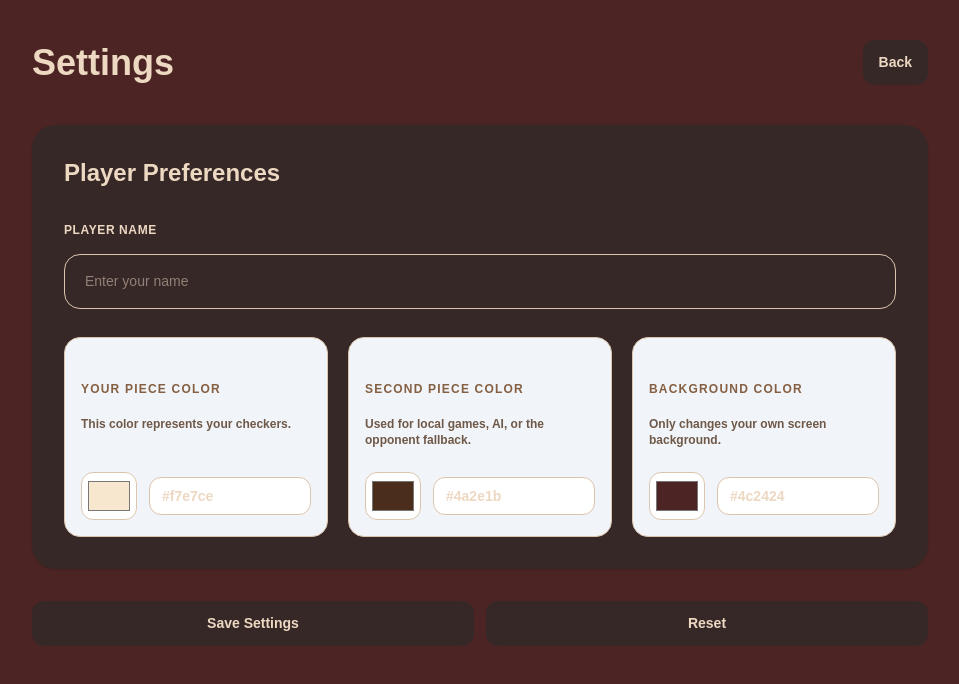
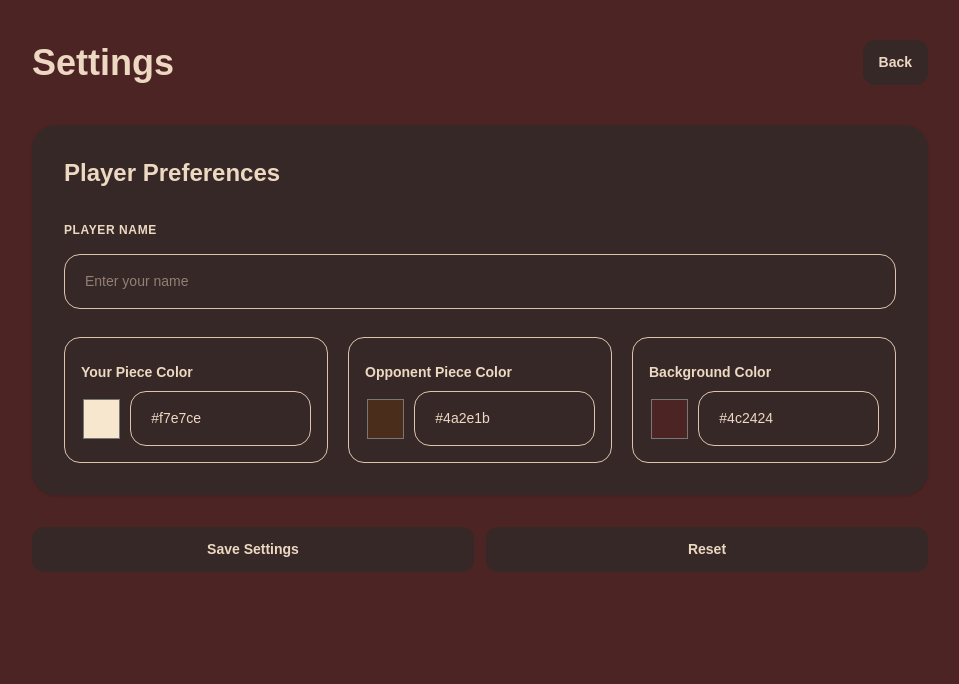
Before and after one commit to Lucas-Urbanski/Checkers, a Next.js app: page /settings in a window 1280 px wide. Shown: the top 684 px of the page, without its empty margins (160-1119 px from the left). Built offline with nearby package versions, Linux system fonts and the light colour scheme.

Commit message:
style update

```diff
--- a/app/game/page.tsx
+++ b/app/game/page.tsx
@@ -1,23 +1,10 @@
 "use client";
 
+import type { BoardState, PieceValue } from "@/types/board";
+import { useSettings } from "@/themes/context";
 import { useState } from "react";
 import "@/styles/square.css";
 import "@/styles/piece.css";
-
-type PieceValue = "dark" | "light" | null;
-type BoardState = PieceValue[][];
-
-type CheckerSettings = {
-  myPieceColor: string;
-  opponentPieceColor: string;
-  backgroundColor: string;
-};
-
-const DEFAULT_SETTINGS: CheckerSettings = {
-  myPieceColor: "#f7e7ce",
-  opponentPieceColor: "#4a2e1b",
-  backgroundColor: "#4c2424",
-};
 
 const DEFAULT_BOARD: BoardState = [
   [null, "dark", null, "dark", null, "dark", null, "dark"],
@@ -30,35 +17,16 @@ const DEFAULT_BOARD: BoardState = [
   ["light", null, "light", null, "light", null, "light", null],
 ];
 
-function loadSettings(): CheckerSettings {
-  if (typeof window === "undefined") {
-    return DEFAULT_SETTINGS;
-  }
-
-  try {
-    const savedSettings = localStorage.getItem("checkerSettings");
-
-    if (!savedSettings) {
-      return DEFAULT_SETTINGS;
-    }
-
-    return {
-      ...DEFAULT_SETTINGS,
-      ...JSON.parse(savedSettings),
-    };
-  } catch {
-    return DEFAULT_SETTINGS;
-  }
-}
-
-function renderPiece(pieceType: PieceValue, settings: CheckerSettings) {
+function renderPiece(
+  pieceType: PieceValue,
+  myPieceColor: string,
+  opponentPieceColor: string,
+) {
   if (pieceType === "dark") {
     return (
       <button
         className="darkPiece"
-        style={{
-          backgroundColor: settings.opponentPieceColor,
-        }}
+        style={{ backgroundColor: opponentPieceColor }}
       />
     );
   }
@@ -67,9 +35,7 @@ function renderPiece(pieceType: PieceValue, settings: CheckerSettings) {
     return (
       <button
         className="lightPiece"
-        style={{
-          backgroundColor: settings.myPieceColor,
-        }}
+        style={{ backgroundColor: myPieceColor }}
       />
     );
   }
@@ -77,7 +43,11 @@ function renderPiece(pieceType: PieceValue, settings: CheckerSettings) {
   return null;
 }
 
-function renderSquares(board: BoardState, settings: CheckerSettings) {
+function renderSquares(
+  board: BoardState,
+  myPieceColor: string,
+  opponentPieceColor: string,
+) {
   const squares = [];
 
   for (let row = 0; row < 8; row++) {
@@ -85,19 +55,11 @@ function renderSquares(board: BoardState, settings: CheckerSettings) {
       const key = `${row}-${col}`;
       const isDarkSquare = (row + col) % 2 !== 0;
 
-      if (isDarkSquare) {
-        squares.push(
-          <div key={key} className="darkSquare">
-            {renderPiece(board[row][col], settings)}
-          </div>,
-        );
-      } else {
-        squares.push(
-          <div key={key} className="lightSquare">
-            {renderPiece(board[row][col], settings)}
-          </div>,
-        );
-      }
+      squares.push(
+        <div key={key} className={isDarkSquare ? "darkSquare" : "lightSquare"}>
+          {renderPiece(board[row][col], myPieceColor, opponentPieceColor)}
+        </div>,
+      );
     }
   }
 
@@ -106,15 +68,12 @@ function renderSquares(board: BoardState, settings: CheckerSettings) {
 
 export default function Game() {
   const [board] = useState<BoardState>(DEFAULT_BOARD);
-  const [settings] = useState<CheckerSettings>(loadSettings);
+  const { settings } = useSettings();
 
   return (
-    <div
-      className="flex h-screen w-full items-center justify-center"
-      style={{ backgroundColor: settings.backgroundColor }}
-    >
+    <div className="flex h-screen w-full items-center justify-center">
       <div className="grid h-[480px] w-[480px] grid-cols-8 grid-rows-8 border-4 border-[#855f42] shadow-2xl">
-        {renderSquares(board, settings)}
+        {renderSquares(board, settings.myPieceColor, settings.opponentPieceColor)}
       </div>
     </div>
   );
--- a/app/layout.tsx
+++ b/app/layout.tsx
@@ -1,5 +1,6 @@
 import type { Metadata } from "next";
 import { Geist, Geist_Mono } from "next/font/google";
+import { SettingsProvider } from "@/themes/context";
 import "@/styles/globals.css";
 
 const geistSans = Geist({
@@ -27,7 +28,9 @@ export default function RootLayout({
       lang="en"
       className={`${geistSans.variable} ${geistMono.variable} h-full antialiased`}
     >
-      <body className="min-h-full flex flex-col">{children}</body>
+      <body className="min-h-full flex flex-col">
+        <SettingsProvider>{children}</SettingsProvider>
+      </body>
     </html>
   );
 }
--- a/app/settings/page.tsx
+++ b/app/settings/page.tsx
@@ -1,109 +1,32 @@
 "use client";
 
+import { useSettings } from "@/themes/context";
+import { useState } from "react";
 import Link from "next/link";
-import { useState } from "react";
-import "@/styles/settings.css";
-
-type CheckerSettings = {
-  playerName: string;
-  myPieceColor: string;
-  opponentPieceColor: string;
-  backgroundColor: string;
-  showHints: boolean;
-  soundEffects: boolean;
-  animations: boolean;
-  onlineMatchmaking: boolean;
-};
-
-const defaultSettings: CheckerSettings = {
-  playerName: "",
-  myPieceColor: "#f7e7ce",
-  opponentPieceColor: "#4a2e1b",
-  backgroundColor: "#4c2424",
-  showHints: true,
-  soundEffects: true,
-  animations: true,
-  onlineMatchmaking: true,
-};
-
-function loadSettings(): CheckerSettings {
-  if (typeof window === "undefined") return defaultSettings;
-  try {
-    const saved = localStorage.getItem("checkerSettings");
-    return saved
-      ? { ...defaultSettings, ...JSON.parse(saved) }
-      : defaultSettings;
-  } catch {
-    return defaultSettings;
-  }
-}
-
-const TOGGLES: {
-  key: keyof Pick<
-    CheckerSettings,
-    "showHints" | "soundEffects" | "animations" | "onlineMatchmaking"
-  >;
-  label: string;
-  desc: string;
-}[] = [
-  {
-    key: "showHints",
-    label: "Show Move Hints",
-    desc: "Highlight possible moves.",
-  },
-  {
-    key: "soundEffects",
-    label: "Sound Effects",
-    desc: "Play sounds during moves.",
-  },
-  {
-    key: "animations",
-    label: "Animations",
-    desc: "Use smooth checker movement.",
-  },
-  {
-    key: "onlineMatchmaking",
-    label: "Online Matchmaking",
-    desc: "Allow random online matches later.",
-  },
-];
+import "@/styles/style.css";
 
 export default function Settings() {
-  const [settings, setSettings] = useState<CheckerSettings>(loadSettings);
+  const { settings, updateSetting, saveSettings, resetSettings } =
+    useSettings();
   const [saved, setSaved] = useState(false);
 
-  function updateSetting<K extends keyof CheckerSettings>(
-    key: K,
-    value: CheckerSettings[K],
-  ) {
-    setSaved(false);
-    setSettings((prev) => ({ ...prev, [key]: value }));
-  }
-
-  function saveSettings() {
-    localStorage.setItem("checkerSettings", JSON.stringify(settings));
+  function handleSave() {
+    saveSettings();
     setSaved(true);
   }
 
-  function resetSettings() {
-    setSettings(defaultSettings);
-    localStorage.setItem("checkerSettings", JSON.stringify(defaultSettings));
+  function handleReset() {
+    resetSettings();
     setSaved(true);
   }
 
   return (
-    <main
-      className="title min-h-screen px-6 py-10 "
-      style={{ backgroundColor: settings.backgroundColor }}
-    >
+    <main className="title min-h-screen px-6 py-10">
       <div className="mx-auto max-w-4xl">
         <header className="mb-10 flex items-center justify-between">
           <h1 className="text-4xl font-black">Settings</h1>
 
-          <Link
-            href="/"
-            className="button"
-          >
+          <Link href="/" className="button">
             Back
           </Link>
         </header>
@@ -112,9 +35,7 @@ export default function Settings() {
           <h2 className="text-2xl font-black">Player Preferences</h2>
           <div className="mt-8 space-y-7">
             <div className="space-y-2">
-              <label className="label">
-                Player Name
-              </label>
+              <label className="label">Player Name</label>
               <input
                 value={settings.playerName}
                 onChange={(event) =>
@@ -128,50 +49,37 @@ export default function Settings() {
             <div className="grid gap-5 sm:grid-cols-3">
               <ColorPicker
                 title="Your Piece Color"
-                description="This color represents your checkers."
                 value={settings.myPieceColor}
                 onChange={(value) => updateSetting("myPieceColor", value)}
               />
 
               <ColorPicker
-                title="Second Piece Color"
-                description="Used for local games, AI, or the opponent fallback."
+                title="Opponent Piece Color"
                 value={settings.opponentPieceColor}
                 onChange={(value) => updateSetting("opponentPieceColor", value)}
               />
 
               <ColorPicker
                 title="Background Color"
-                description="Only changes your own screen background."
                 value={settings.backgroundColor}
                 onChange={(value) => updateSetting("backgroundColor", value)}
               />
             </div>
-
-
           </div>
         </section>
 
-        <div className="mt-8 flex flex-col gap-3 sm:flex-row">
-          <button
-            type="button"
-            onClick={saveSettings}
-            className="button w-1/2"
-          >
+        <div className=" flex items-center flex-col gap-3 mt-8 sm:flex-row">
+          <button type="button" onClick={handleSave} className="button w-1/2">
             Save Settings
           </button>
 
-          <button
-            type="button"
-            onClick={resetSettings}
-            className="button w-1/2"
-          >
+          <button type="button" onClick={handleReset} className="button w-1/2">
             Reset
           </button>
         </div>
 
         {saved && (
-          <p className="mt-4 text-center text-sm font-bold text-green-600">
+          <p className="text-center text-sm font-bold text-green-600 mt-4">
             Settings saved successfully.
           </p>
         )}
@@ -182,66 +90,30 @@ export default function Settings() {
 
 function ColorPicker({
   title,
-  description,
   value,
   onChange,
 }: {
   title: string;
-  description: string;
   value: string;
   onChange: (value: string) => void;
 }) {
   return (
-    <div className="rounded-2xl border border-[#dcc5ad] bg-slate-100 p-4">
-      <label className="text-xs font-black uppercase tracking-widest text-[#855f42]">
-        {title}
-      </label>
-
-      <p className="mt-2 min-h-10 text-xs text-[#6f5848]">{description}</p>
-
-      <div className="mt-4 flex items-center gap-3">
+    <div className=" flex flex-col rounded-2xl border border-[#dcc5ad] gap-2 p-4">
+      <label className="subtitle">{title}</label>
+      <div className="flex items-center gap-2">
         <input
           type="color"
           value={value}
           onChange={(event) => onChange(event.target.value)}
-          className="h-12 w-14 cursor-pointer rounded-xl border border-[#dcc5ad] bg-white p-1"
+          className="h-12 w-14 cursor-pointer"
         />
 
         <input
           value={value}
           onChange={(event) => onChange(event.target.value)}
-          className="min-w-0 flex-1 rounded-xl border border-[#dcc5ad] bg-white px-3 py-2 text-sm font-bold outline-none focus:border-[#855f42]"
+          className="input"
         />
       </div>
     </div>
   );
 }
-
-function ToggleButton({
-  title,
-  description,
-  checked,
-  onClick,
-}: {
-  title: string;
-  description: string;
-  checked: boolean;
-  onClick: () => void;
-}) {
-  return (
-    <button
-      type="button"
-      onClick={onClick}
-      className="rounded-2xl border border-[#dcc5ad] bg-[#fffaf5] p-4 text-left transition hover:bg-[#edd9c2]"
-    >
-      <div className="flex items-center justify-between gap-4">
-        <div>
-          <p className="text-sm font-black">{title}</p>
-          <p className="mt-1 text-xs text-[#6f5848]">{description}</p>
-        </div>
-
-        <p className="text-sm font-black">{checked ? "On" : "Off"}</p>
-      </div>
-    </button>
-  );
-}
--- a/app/components/board.tsx
+++ b/components/board.tsx
@@ -1,8 +1,6 @@
+import type { BoardState, PieceValue } from "@/types/board";
 import "@/styles/square.css";
 import "@/styles/piece.css";
-
-export type PieceValue = "dark" | "light" | null;
-export type BoardState = PieceValue[][];
 
 function renderPiece(
   pieceType: PieceValue,
--- a/styles/settings.css
+++ b/styles/style.css
@@ -21,7 +21,7 @@
 .subtitle {
   margin-top: 0.5rem;
   font-size: 0.875rem;
-  font-weight: 500;
+  font-weight: 600;
   color: var(--text-light);
 }
 
@@ -29,17 +29,6 @@
   background: var(--bg-primary);
   border-radius: var(--radius-lg);
   padding: 2rem;
-}
-
-.cardTitle {
-  font-size: 1.5rem;
-  font-weight: 900;
-}
-
-.cardSubtitle {
-  margin-top: 0.25rem;
-  font-size: 0.75rem;
-  color: var(--text-dark);
 }
 
 .label {
--- /dev/null
+++ b/themes/context.tsx
@@ -0,0 +1,69 @@
+"use client";
+
+import {
+  createContext,
+  useContext,
+  useEffect,
+  useState,
+  ReactNode,
+} from "react";
+import { CheckerSettings, DEFAULT_SETTINGS } from "@/types/settings";
+
+type SettingsContextValue = {
+  settings: CheckerSettings;
+  updateSetting: <K extends keyof CheckerSettings>(
+    key: K,
+    value: CheckerSettings[K],
+  ) => void;
+  saveSettings: () => void;
+  resetSettings: () => void;
+};
+
+const SettingsContext = createContext<SettingsContextValue | null>(null);
+
+export function SettingsProvider({ children }: { children: ReactNode }) {
+  const [settings, setSettings] = useState<CheckerSettings>(() => {
+    try {
+      const saved = localStorage.getItem("checkerSettings");
+      return saved
+        ? { ...DEFAULT_SETTINGS, ...JSON.parse(saved) }
+        : DEFAULT_SETTINGS;
+    } catch {
+      return DEFAULT_SETTINGS;
+    }
+  });
+
+  useEffect(() => {
+    document.body.style.backgroundColor = settings.backgroundColor;
+  }, [settings.backgroundColor]);
+
+  function updateSetting<K extends keyof CheckerSettings>(
+    key: K,
+    value: CheckerSettings[K],
+  ) {
+    setSettings((prev) => ({ ...prev, [key]: value }));
+  }
+
+  function saveSettings() {
+    localStorage.setItem("checkerSettings", JSON.stringify(settings));
+  }
+
+  function resetSettings() {
+    setSettings(DEFAULT_SETTINGS);
+    localStorage.setItem("checkerSettings", JSON.stringify(DEFAULT_SETTINGS));
+  }
+
+  return (
+    <SettingsContext.Provider
+      value={{ settings, updateSetting, saveSettings, resetSettings }}
+    >
+      {children}
+    </SettingsContext.Provider>
+  );
+}
+
+export function useSettings() {
+  const ctx = useContext(SettingsContext);
+  if (!ctx) throw new Error("useSettings must be used within SettingsProvider");
+  return ctx;
+}
--- /dev/null
+++ b/types/board.ts
@@ -0,0 +1,2 @@
+export type PieceValue = "dark" | "light" | null;
+export type BoardState = PieceValue[][];
--- /dev/null
+++ b/types/settings.ts
@@ -0,0 +1,13 @@
+export type CheckerSettings = {
+  playerName: string;
+  myPieceColor: string;
+  opponentPieceColor: string;
+  backgroundColor: string;
+};
+
+export const DEFAULT_SETTINGS: CheckerSettings = {
+  playerName: "",
+  myPieceColor: "#f7e7ce",
+  opponentPieceColor: "#4a2e1b",
+  backgroundColor: "#4c2424",
+};
```
Also changed, not shown: app/page.tsx (+5 -4 lines).
